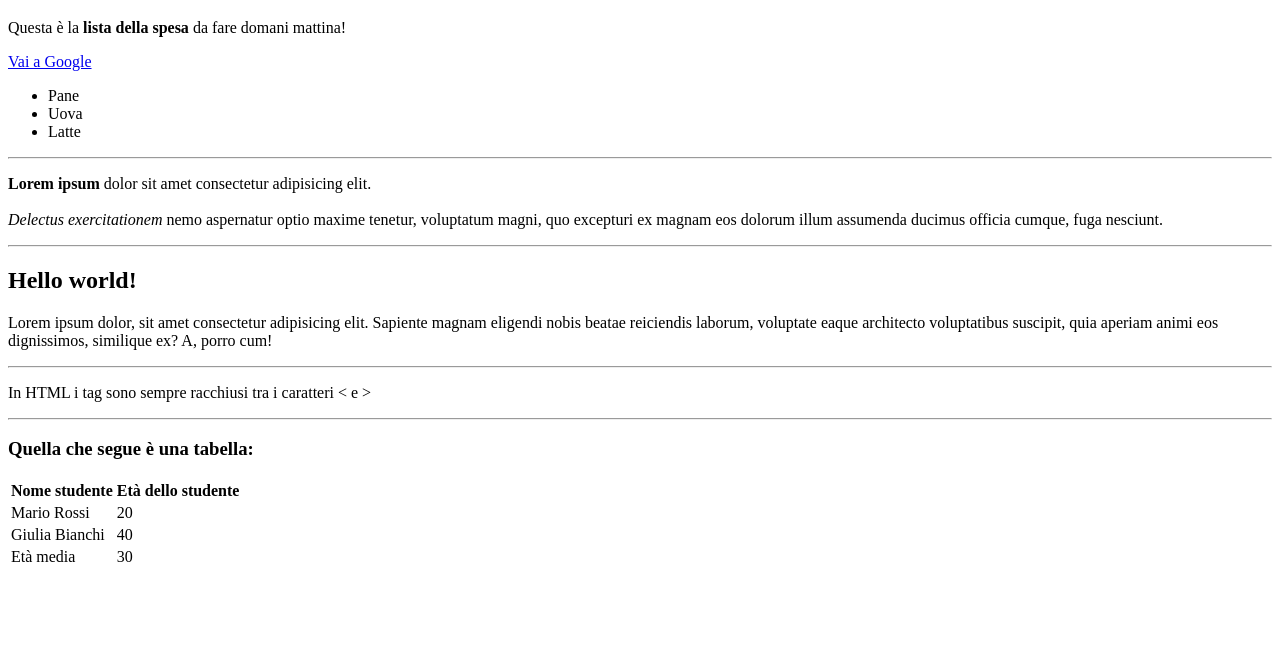
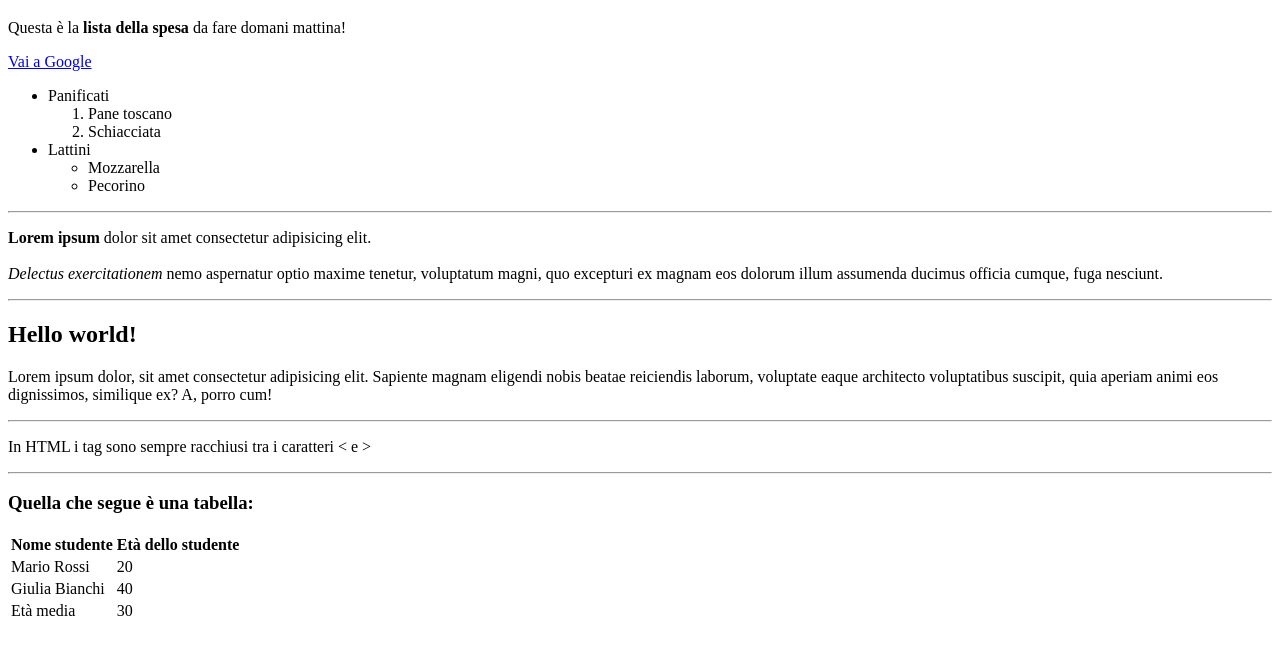
Before and after one commit to classe69-InfoSimoneGiusti/103-lc-html, a plain HTML site: page index.html in a window 1280 px wide. Shown: the part 61-716 px from the top of the page. Drawn offline with Linux system fonts and the light colour scheme.

Commit message:
Prove con le liste

```diff
--- a/index.html
+++ b/index.html
@@ -17,10 +17,25 @@
         <a href="https://www.google.it" target="_blank">Vai a Google</a>
 
         <ul>
-            <li>Pane</li>
-            <li>Uova</li>
-            <li>Latte</li>
+            <li>
+                Panificati
+                <ol>
+                    <li>Pane toscano</li>
+                    <li>Schiacciata</li>
+                </ol>
+            </li>
+            <li>
+                Lattini
+                <ul>
+                    <li>Mozzarella</li>
+                    <li>Pecorino</li>
+                </ul>
+            </li>
         </ul>
+
+
+
+
 
         <hr>
 
```
Also changed, not shown: 1 other file.
